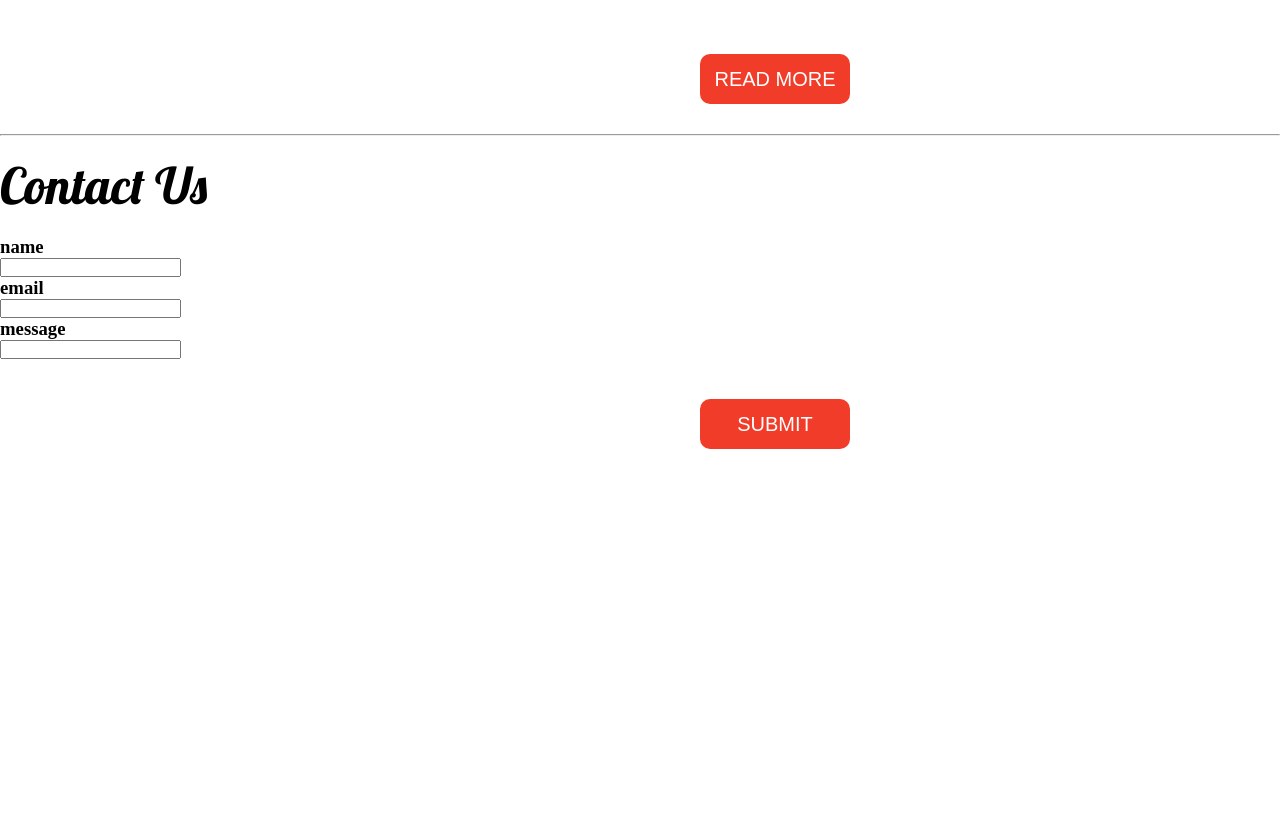
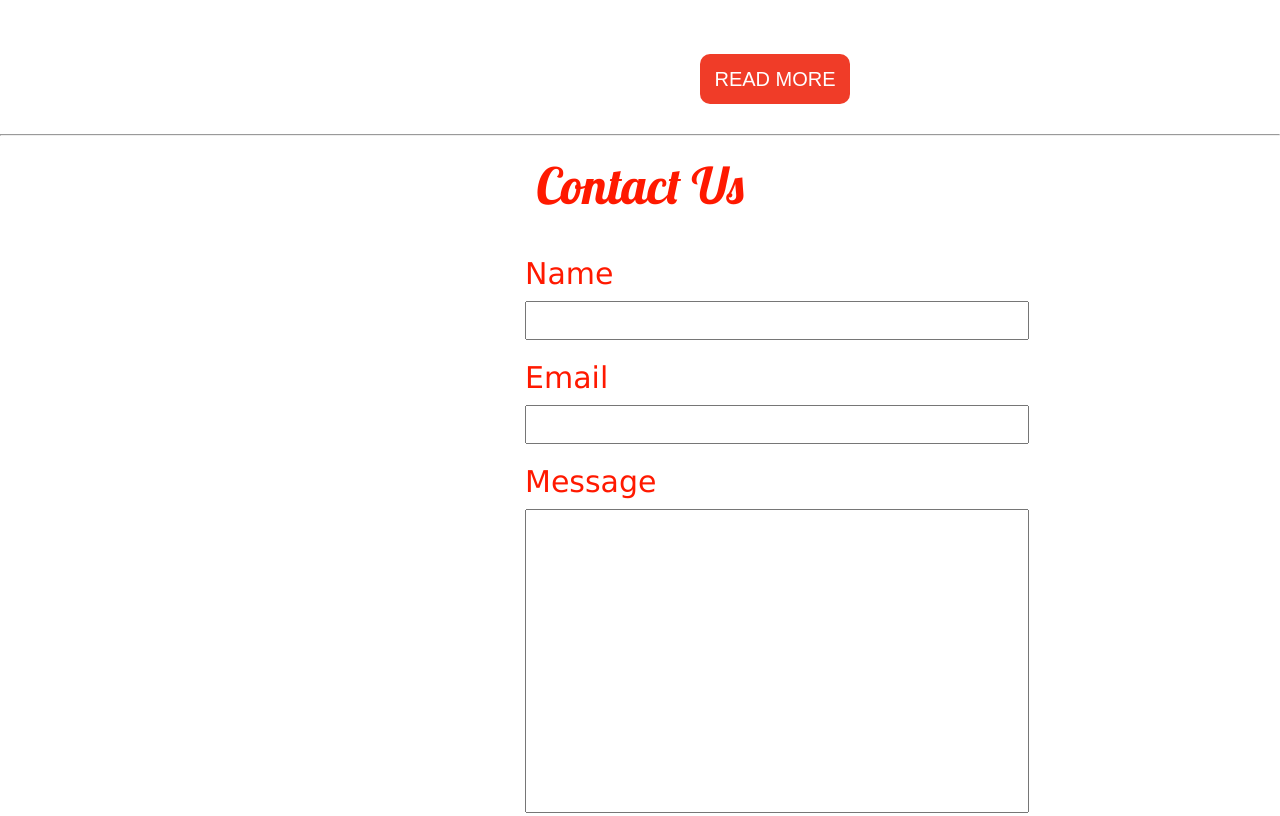
Before and after one commit to Tanu22srivastava/online-library, a plain HTML site: page project1/index.html in a window 1280 px wide. Shown: the part 2920-3736 px from the top of the page. Before the commit the page ends 3399 px from the top, so only its background shows below. Drawn offline with Linux system fonts and the light colour scheme; a web font is replaced by a local one.

Commit message:
Update style.css

```diff
--- a/project1/css/style.css
+++ b/project1/css/style.css
@@ -140,3 +140,33 @@ header{
     background-color: #ff1900;
     color: black;
 }
+.section span{
+    color: #ff1900;
+    text-align: center;
+    margin-bottom: 20px;
+}
+.contact{
+    margin-left: 525px;
+}
+
+.sec{
+    margin-bottom: 20px;
+}
+.sec h3{
+    color: #ff1900;
+    text-transform: capitalize;
+    font-weight: 300;
+    font-family: 'Lucida Sans', 'Lucida Sans Regular', 'Lucida Grande', 'Lucida Sans Unicode', Geneva, Verdana, sans-serif;
+    font-size: 30px;
+}
+.sec input{
+    width: 500px;
+    height: 35px;
+}
+
+#message{
+    height: 300px;
+}
+#inp{
+    margin-bottom: 10px;
+}
```
